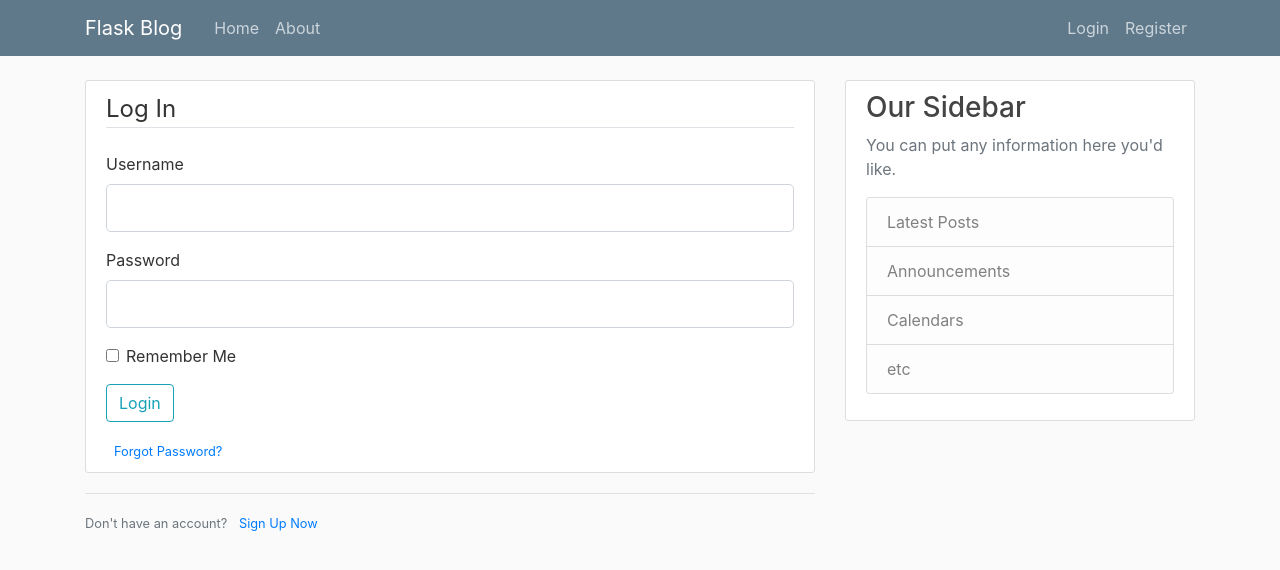
After one commit to dneo007/pi4fyp, a Flask app: page /login in a window 1280 px wide. The commit adds this page. Shown: the top 570 px of the page. Run offline with Flask 2, Linux system fonts and the light colour scheme; some libraries are stand-ins or nearby versions.

Commit message:
Registration and login pages

```diff
--- a/flask_app/flaskapp.py
+++ b/flask_app/flaskapp.py
@@ -1,5 +1,8 @@
-from flask import Flask, render_template, url_for
+from flask import Flask, render_template, url_for, flash, redirect
+from forms import RegistrationForm, LoginForm
+
 app = Flask(__name__)
+app.config['SECRET_KEY'] = '9b0e29820c277b0c91faa0457f2b2cbb'
 
 posts = [
     {
@@ -23,7 +26,26 @@ def home():
 
 @app.route('/about')
 def about():
-    return render_template('about.html', title="About")
+    return render_template('about.html', title='About')
+
+@app.route('/register', methods=['GET', 'POST'])
+def register():
+    form = RegistrationForm()
+    if form.validate_on_submit():
+        flash(f'Account created for { form.username.data }!', 'success')
+        return redirect(url_for('home'))
+    return render_template('register.html', title ='Register', form=form)
+
+@app.route('/login', methods=['GET', 'POST'])
+def login():
+    form = LoginForm()
+    if form.validate_on_submit():
+        if form.username.data == "admin" and form.password.data== "password":
+            flash('You have been logged in!', 'success')
+            return redirect(url_for('home'))
+        else:
+            flash('Login Unsuccessful', 'danger')
+    return render_template('login.html', title ='Login', form=form)
 
 if __name__ == '__main__':
     app.run(debug=True)
--- /dev/null
+++ b/flask_app/forms.py
@@ -0,0 +1,16 @@
+from flask_wtf import FlaskForm
+from wtforms import StringField, PasswordField, SubmitField, BooleanField
+from wtforms.validators import DataRequired, Length, Email, EqualTo
+
+class RegistrationForm(FlaskForm):
+    username = StringField('Username', validators=[DataRequired(), Length(min=2, max=20)])
+    email = StringField('Email', validators=[DataRequired(), Email()])
+    password = PasswordField('Password', validators=[DataRequired()])
+    confirm_password = PasswordField('Confirm Password', validators=[DataRequired(), EqualTo('password')])
+    submit = SubmitField('Sign Up')
+
+class LoginForm(FlaskForm):
+    username = StringField('Username', validators=[DataRequired(), Length(min=2, max=20)])
+    password = PasswordField('Password', validators=[DataRequired()])
+    remember = BooleanField('Remember Me')
+    submit = SubmitField('Login')
--- a/flask_app/templates/base.html
+++ b/flask_app/templates/base.html
@@ -26,13 +26,13 @@
         </button>
         <div class="collapse navbar-collapse" id="navbarToggle">
           <div class="navbar-nav mr-auto">
-            <a class="nav-item nav-link" href="/">Home</a>
-            <a class="nav-item nav-link" href="/about">About</a>
+            <a class="nav-item nav-link" href="{{ url_for('home') }}">Home</a>
+            <a class="nav-item nav-link" href="{{ url_for('about') }}">About</a>
           </div>
           <!-- Navbar Right Side -->
           <div class="navbar-nav">
-            <a class="nav-item nav-link" href="/login">Login</a>
-            <a class="nav-item nav-link" href="/register">Register</a>
+            <a class="nav-item nav-link" href="{{ url_for('login') }}">Login</a>
+            <a class="nav-item nav-link" href="{{ url_for('register') }}">Register</a>
           </div>
         </div>
       </div>
@@ -41,6 +41,16 @@
   <main role="main" class="container">
     <div class="row">
       <div class="col-md-8">
+        {% with messages = get_flashed_messages(with_categories=true) %}
+          {% if messages %}
+            {% for category, message in messages %}
+              <div class="alert alert-{{ category }}">
+                {{ message }}
+              </div>
+            {% endfor %}
+          {% endif %}
+        {% endwith %}
+
         {% block content %}{% endblock %}
       </div>
       <div class="col-md-4">
--- /dev/null
+++ b/flask_app/templates/login.html
@@ -0,0 +1,56 @@
+{% extends "base.html" %}
+{% block content %}
+<div class="content-section">
+  <form method="POST" action="">
+    {{ form.hidden_tag() }}
+    <fieldset class="form-group">
+      <legend class="border-bottom mb-4">Log In</legend>
+      <div class="form-group">
+        {{ form.username.label(class="form-control-label") }}
+
+        {% if form.username.errors %}
+          {{ form.username(class="form-control form-control-lg is-invalid") }}
+          <div class="invalid-feedback">
+            {% for error in form.username.errors %}
+              <span> {{ error }} </span>
+            {% endfor %}
+          </div>
+        {% else %}
+          {{ form.username(class="form-control form-control-lg") }}
+        {% endif %}
+      </div>
+      <div class="form-group">
+        {{ form.password.label(class="form-control-label") }}
+
+        {% if form.password.errors %}
+          {{ form.password(class="form-control form-control-lg is-invalid") }}
+          <div class="invalid-feedback">
+            {% for error in form.password.errors %}
+              <span> {{ error }} </span>
+            {% endfor %}
+          </div>
+        {% else %}
+          {{ form.password(class="form-control form-control-lg") }}
+        {% endif %}
+      </div>
+      <div class="form-check">
+        {{ form.remember(class="form-check-input") }}
+        {{ form.remember.label(class="form-check-label") }}
+
+      </div>
+    </fieldset>
+    <div class="form-group">
+      {{ form.submit(class="btn btn-outline-info") }}
+    </div>
+    <small class="text-muted ml-2">
+      <a href="">Forgot Password?</a>
+    </small>
+  </form>
+</div>
+<div class="border-top pt-3">
+  <small class="text-muted">
+    Don't have an account? <a class="ml-2" href="{{ url_for('register') }}">Sign Up Now</a>
+
+  </small>
+</div>
+{% endblock %}
```
Also changed, not shown: flask_app/templates/register.html (added, +76 -0 lines).
